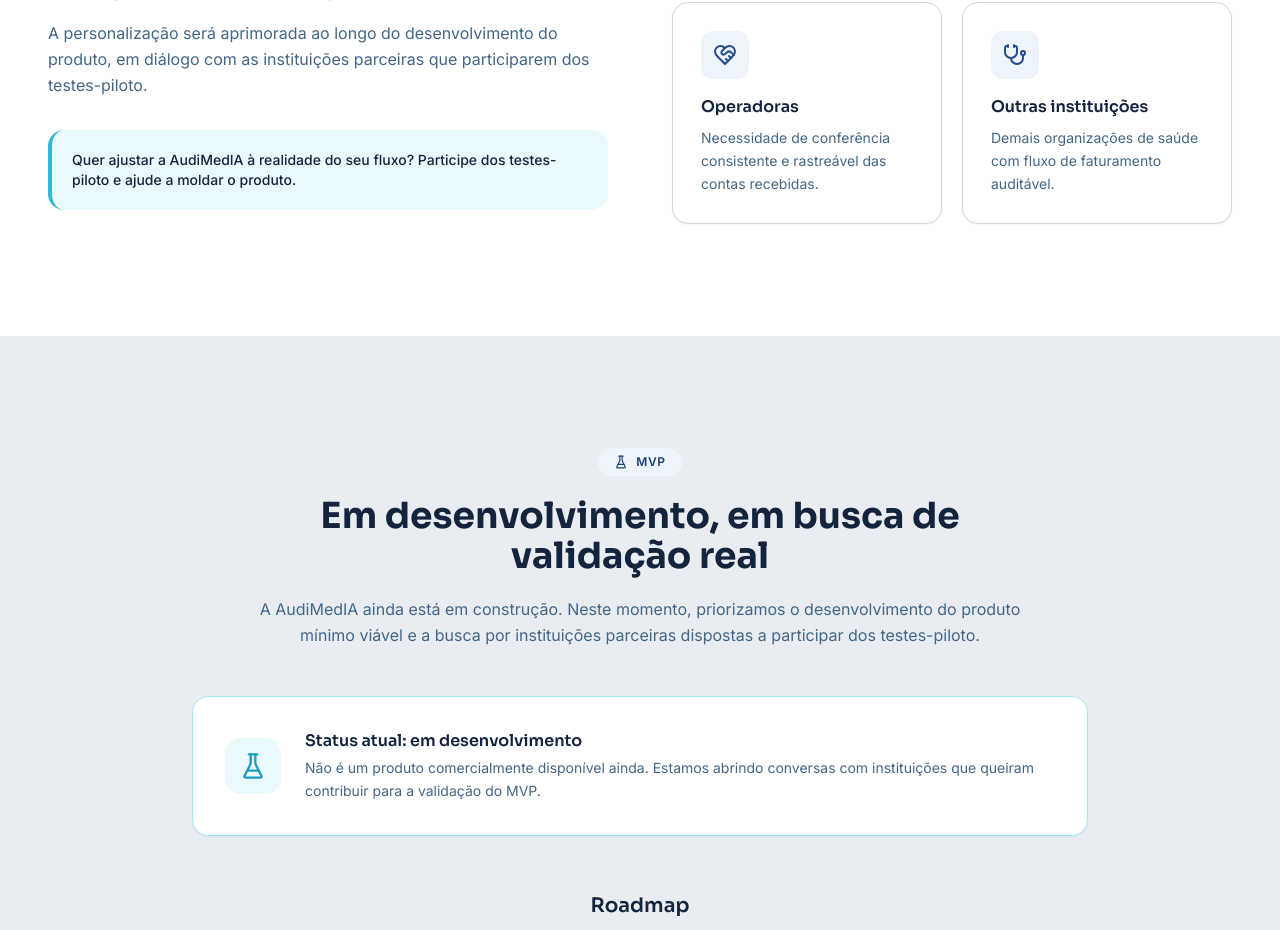
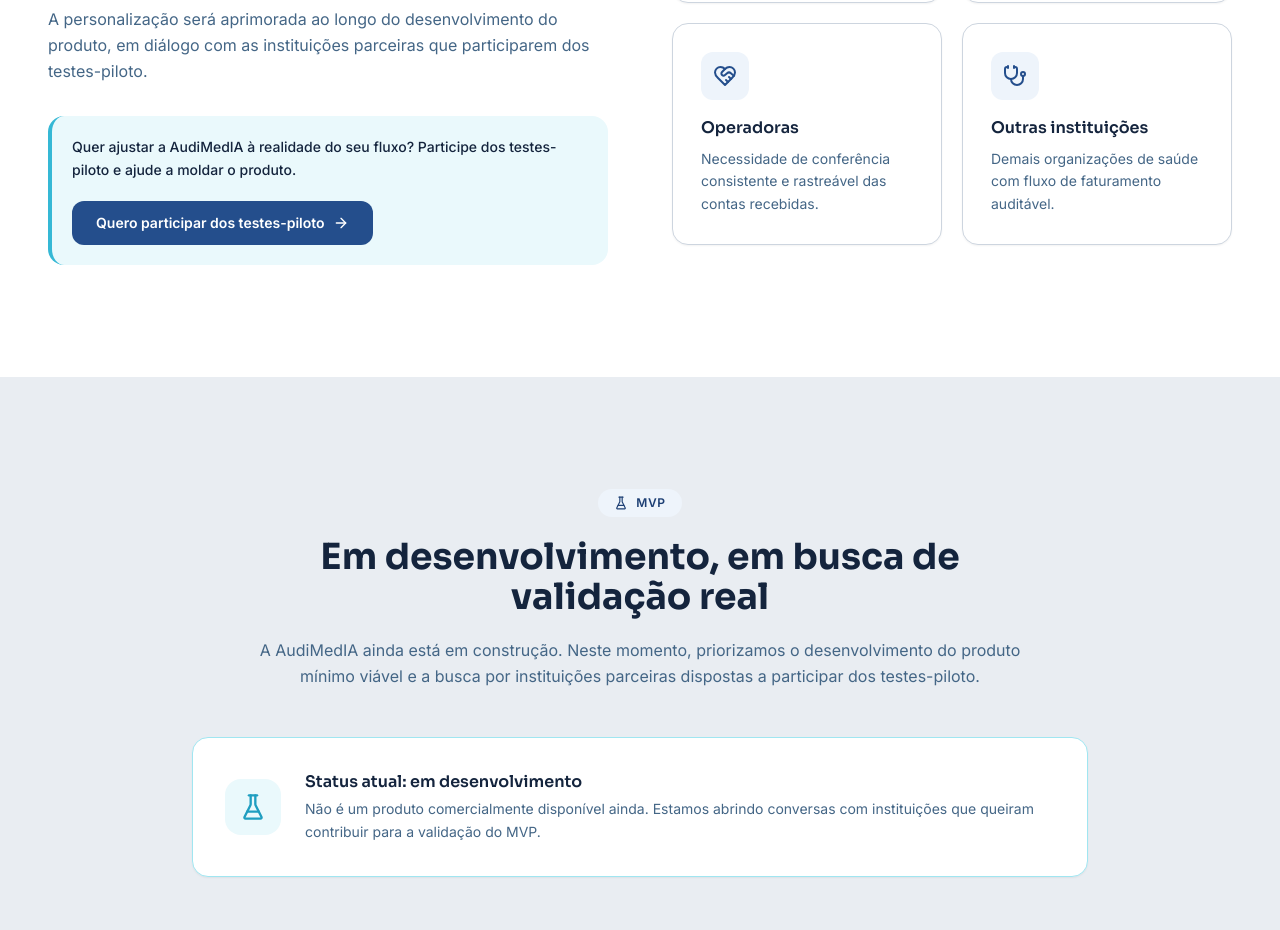
Before and after one commit to Giovanni-Perrotta/audimedIa, a React (Vite) app: page / in a window 1280 px wide. Shown: the part 4720-5650 px from the top of the page. Built offline with nearby package versions, Linux system fonts and the light colour scheme.

Commit message:
Update Customization.tsx

```diff
--- a/src/components/Customization.tsx
+++ b/src/components/Customization.tsx
@@ -1,11 +1,27 @@
-import { Hospital, Stethoscope, HeartHandshake, Building2 } from 'lucide-react';
+import { Hospital, Stethoscope, HeartHandshake, Building2, ArrowRight } from 'lucide-react';
 import { useReveal } from '@/hooks/useReveal';
 
 const INSTITUTIONS = [
-  { icon: Hospital, title: 'Hospitais', desc: 'Fluxos complexos de contas e materiais, com múltiplos convênios.' },
-  { icon: Building2, title: 'Clínicas', desc: 'Processos menores em volume, mas igualmente sensíveis a glosas.' },
-  { icon: HeartHandshake, title: 'Operadoras', desc: 'Necessidade de conferência consistente e rastreável das contas recebidas.' },
-  { icon: Stethoscope, title: 'Outras instituições', desc: 'Demais organizações de saúde com fluxo de faturamento auditável.' },
+  {
+    icon: Hospital,
+    title: 'Hospitais',
+    desc: 'Fluxos complexos de contas e materiais, com múltiplos convênios.',
+  },
+  {
+    icon: Building2,
+    title: 'Clínicas',
+    desc: 'Processos menores em volume, mas igualmente sensíveis a glosas.',
+  },
+  {
+    icon: HeartHandshake,
+    title: 'Operadoras',
+    desc: 'Necessidade de conferência consistente e rastreável das contas recebidas.',
+  },
+  {
+    icon: Stethoscope,
+    title: 'Outras instituições',
+    desc: 'Demais organizações de saúde com fluxo de faturamento auditável.',
+  },
 ];
 
 export function Customization() {
@@ -16,41 +32,68 @@
       <div className="container-page">
         <div ref={ref} className={`reveal ${visible ? 'is-visible' : ''}`}>
           <div className="grid gap-12 lg:grid-cols-2 lg:items-center lg:gap-16">
+
+            {/* Conteúdo principal */}
             <div>
               <span className="section-eyebrow">Personalização</span>
+
               <h2 className="mt-5 font-display text-3xl font-bold text-navy-700 sm:text-4xl">
                 Módulos e regras que se adaptam à sua instituição
               </h2>
+
               <p className="mt-6 text-base leading-relaxed text-navy-400">
-                Cada instituição lida com realidades, tabelas e fluxos próprios. Por isso,
-                a AudiMedIA está sendo desenhada para permitir a configuração de regras e
-                a ativação de módulos conforme o perfil de cada cliente.
+                Cada instituição lida com realidades, tabelas e fluxos próprios.
+                Por isso, a AudiMedIA está sendo desenhada para permitir
+                a configuração de regras e a ativação de módulos conforme
+                o perfil de cada cliente.
               </p>
+
               <p className="mt-4 text-base leading-relaxed text-navy-400">
-                A personalização será aprimorada ao longo do desenvolvimento do produto,
-                em diálogo com as instituições parceiras que participarem dos testes-piloto.
+                A personalização será aprimorada ao longo do desenvolvimento
+                do produto, em diálogo com as instituições parceiras
+                que participarem dos testes-piloto.
               </p>
+
+              {/* Convite para participação */}
               <div className="mt-8 rounded-2xl border-l-4 border-accent-400 bg-accent-50 p-5">
-                <p className="text-sm font-medium text-navy-700">
-                  Quer ajustar a AudiMedIA à realidade do seu fluxo? Participe dos testes-piloto
-                  e ajude a moldar o produto.
+
+                <p className="text-sm font-medium leading-relaxed text-navy-700">
+                  Quer ajustar a AudiMedIA à realidade do seu fluxo?
+                  Participe dos testes-piloto e ajude a moldar o produto.
                 </p>
+
+                <a
+                  href="#parceiro"
+                  className="mt-5 inline-flex items-center justify-center gap-2 rounded-xl bg-brand-500 px-6 py-3 text-sm font-semibold text-white transition-all duration-300 hover:bg-brand-600 hover:shadow-lg focus-visible:outline focus-visible:outline-2 focus-visible:outline-offset-2 focus-visible:outline-brand-500"
+                >
+                  Quero participar dos testes-piloto
+                  <ArrowRight className="h-4 w-4" aria-hidden="true" />
+                </a>
+
               </div>
             </div>
 
+            {/* Tipos de instituições */}
             <div className="grid gap-5 sm:grid-cols-2">
               {INSTITUTIONS.map((item) => (
                 <div key={item.title} className="card card-hover">
+
                   <div className="flex h-12 w-12 items-center justify-center rounded-xl bg-brand-50 text-brand-500">
                     <item.icon className="h-6 w-6" />
                   </div>
+
                   <h3 className="mt-4 font-display text-base font-semibold text-navy-700">
                     {item.title}
                   </h3>
-                  <p className="mt-2 text-sm leading-relaxed text-navy-400">{item.desc}</p>
+
+                  <p className="mt-2 text-sm leading-relaxed text-navy-400">
+                    {item.desc}
+                  </p>
+
                 </div>
               ))}
             </div>
+
           </div>
         </div>
       </div>
```
